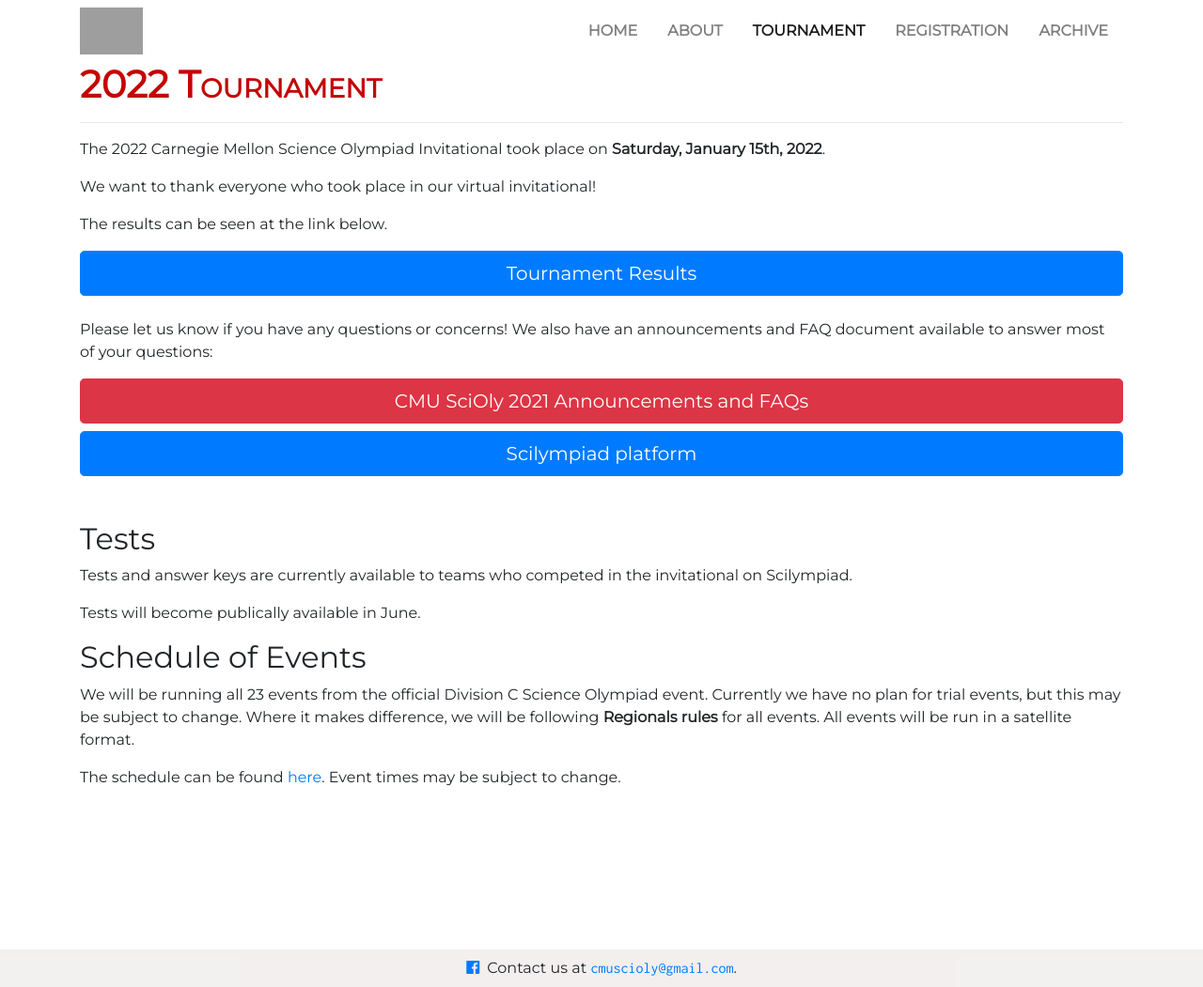
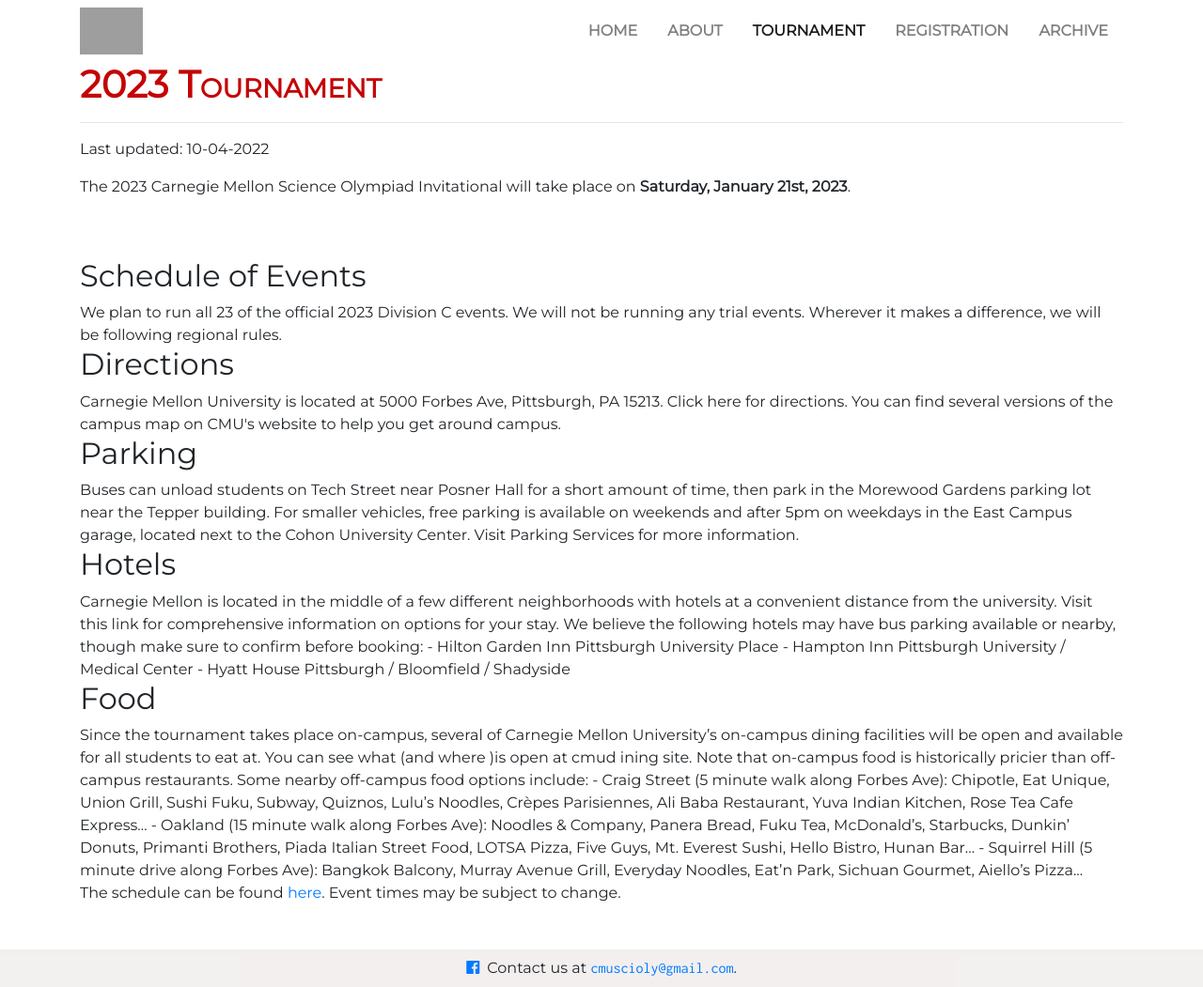
Before and after one commit to cmuscioly/cmuscioly.github.io, a Jekyll site: the page built from tournament.md, in a window 1280 px wide. Shown: the whole page at 94% size. Built offline with Jekyll 4.4.1, drawn with Linux system fonts in a browser that asks for light colours; nearby versions of some CDN libraries; grey boxes are pictures that could not be loaded.

Commit message:
preliminary tournament page

```diff
--- a/tournament.md
+++ b/tournament.md
@@ -4,60 +4,72 @@
 permalink: /tournament/
 ---
 
-# 2022 Tournament
+# 2023 Tournament
 <hr>
+Last updated: 10-04-2022
 
 <div class="row">
 
 <div class="col">
 
 <p>
-The 2022 Carnegie Mellon Science Olympiad Invitational took place on <b>Saturday, January 15th, 2022</b>.
+The 2023 Carnegie Mellon Science Olympiad Invitational will take place on <b>Saturday, January 21st, 2023</b>.
 </p>
-<p>
-We want to thank everyone who took place in our virtual invitational!
-</p>
-<p>
-The results can be seen at the link below.
-</p>
-<div>
+
+<br>
+
+<!-- RESULTS BUTTON <div>
   <a class="btn btn-primary btn-lg btn-block" role="button"
   href="https://scilympiad.com/pa-cmuso/Info/Results/0b2a629c-c7b2-49ed-9415-6aa160397fff"
   target="_blank">Tournament Results</a>
-</div>
-<br>
+</div> -->
 
-<p>
-Please let us know if you have any questions or concerns! We also have an announcements and FAQ document available to answer most of your questions:
-</p>
-<div>
+<!-- FAQ <div>
   <a class="btn btn-danger btn-lg btn-block" role="button"
   href="https://docs.google.com/document/d/1HDpqw4dM-9Vttr2v8PwSG22DO3suhfzyyY6weL8NJmU/edit?usp=sharing"
   target="_blank">CMU SciOly 2021 Announcements and FAQs</a>
   <a class="btn btn-primary btn-lg btn-block" role="button"
   href="https://scilympiad.com/pa-cmuso" target="_blank">Scilympiad
   platform</a>
-</div>
+</div> -->
 <br>
+
+<h2> Schedule of Events </h2>
+We plan to run all 23 of the official 2023 Division C events. We will not be running any trial events. Wherever it makes a difference, we will be following regional rules.
 
 <br>
 
-<h2> Tests </h2>
-<p>
-Tests and answer keys are currently available to teams who competed in the invitational on Scilympiad.
-</p>
-<p>
-Tests will become publically available in June.
-</p>
+<h2>Directions</h2>
+Carnegie Mellon University is located at 5000 Forbes Ave, Pittsburgh, PA 15213. Click here for directions.
+You can find several versions of the campus map on CMU's website to help you get around campus.
 
-<h2>Schedule of Events</h2>
+<br>
 
-<p>
-We will be running all 23 events from the official Division C Science Olympiad event.
-Currently we have no plan for trial events, but this may be subject to change.
-Where it makes difference, we will be following <strong> Regionals rules </strong> for all events.
-All events will be run in a satellite format.
-</p>
+<h2>Parking</h2>
+Buses can unload students on Tech Street near Posner Hall for a short amount of time, then park in the Morewood Gardens parking lot near the Tepper building. For smaller vehicles, free parking is available on weekends and after 5pm on weekdays in the East Campus garage, located next to the Cohon University Center. Visit Parking Services for more information.
+
+<br>
+
+<h2>Hotels</h2>
+Carnegie Mellon is located in the middle of a few different neighborhoods with hotels at a convenient distance from the university. Visit this link for comprehensive information on options for your stay.
+We believe the following hotels may have bus parking available or nearby, though make sure to confirm before booking:
+
+- Hilton Garden Inn Pittsburgh University Place
+- Hampton Inn Pittsburgh University / Medical Center
+- Hyatt House Pittsburgh / Bloomfield / Shadyside
+
+<br>
+<h2>Food</h2>
+Since the tournament takes place on-campus, several of Carnegie Mellon University’s on-campus dining facilities will be open and available for all students to eat at. You can see what (and where )is open at cmud ining site.
+
+Note that on-campus food is historically pricier than off-campus restaurants. Some nearby off-campus food options include:
+
+- Craig Street (5 minute walk along Forbes Ave): Chipotle, Eat Unique, Union Grill, Sushi Fuku, Subway, Quiznos, Lulu’s Noodles, Crèpes Parisiennes, Ali Baba Restaurant, Yuva Indian Kitchen, Rose Tea Cafe Express...
+- Oakland (15 minute walk along Forbes Ave): Noodles & Company, Panera Bread, Fuku Tea, McDonald’s, Starbucks, Dunkin’ Donuts, Primanti Brothers, Piada Italian Street Food, LOTSA Pizza, Five Guys, Mt. Everest Sushi, Hello Bistro, Hunan Bar...
+- Squirrel Hill (5 minute drive along Forbes Ave): Bangkok Balcony, Murray Avenue Grill, Everyday Noodles, Eat’n Park, Sichuan Gourmet, Aiello’s Pizza...
+
+
+
 <p>
 The schedule can be found <a href="https://docs.google.com/spreadsheets/d/1bV0PSX7svyK5UF2TvsRwgtxY0HMLlVw5np0gDxfFBO4/edit?usp=sharing" target="_blank">here</a>. Event times may be subject to change.
 </p>
```
